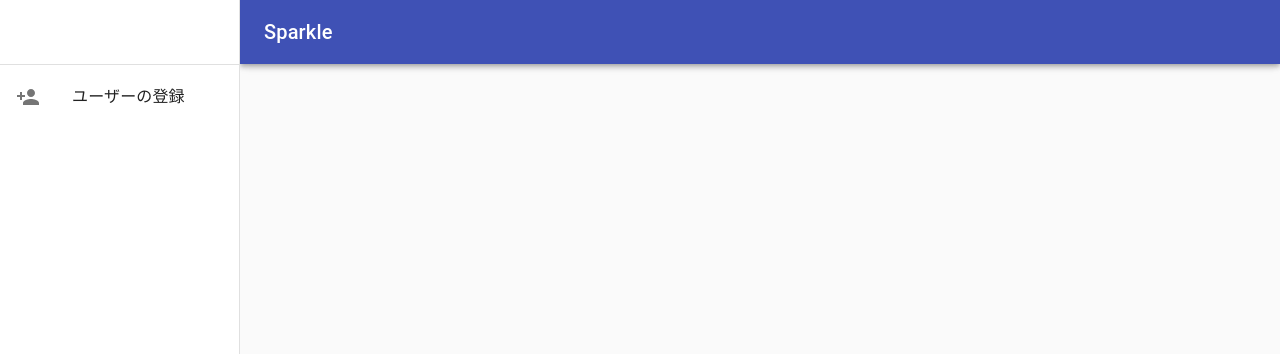
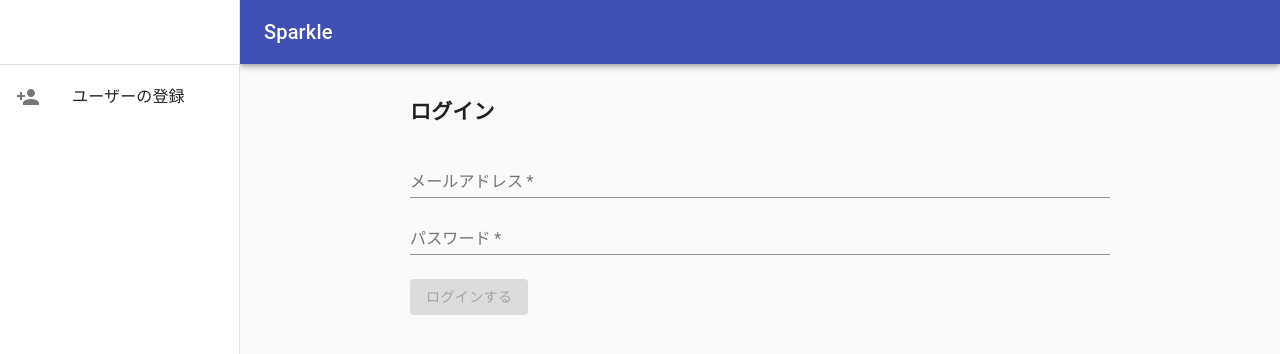
Before and after one commit to shohei-12/sparkle, a React (Create React App) app in the folder frontend/: page /signin in a window 1280 px wide. Shown: the top 354 px of the page. Built offline with nearby package versions, Linux system fonts and the light colour scheme.

Commit message:
Add signin page (#36)

```diff
--- a/frontend/src/Router.tsx
+++ b/frontend/src/Router.tsx
@@ -1,10 +1,11 @@
 import React from "react";
 import { Switch, Route } from "react-router-dom";
-import { SignUp } from "./templates";
+import { SignIn, SignUp } from "./templates";
 
 const Router: React.FC = () => {
   return (
     <Switch>
+      <Route exact path="/signin" component={SignIn} />
       <Route exact path="/signup" component={SignUp} />
     </Switch>
   );
--- /dev/null
+++ b/frontend/src/templates/SignIn.tsx
@@ -0,0 +1,101 @@
+import React, { useState, useCallback } from "react";
+import { useDispatch } from "react-redux";
+import { useForm } from "react-hook-form";
+import { SecondaryButton, TextInput } from "../components/UIkit";
+import { signIn } from "../re-ducks/users/operations";
+
+type Inputs = {
+  email: string;
+  password: string;
+};
+
+const SignIn: React.FC = () => {
+  const { register, handleSubmit, errors } = useForm<Inputs>({
+    defaultValues: {
+      email: "",
+      password: "",
+    },
+  });
+
+  const dispatch = useDispatch();
+
+  const [email, setEmail] = useState("");
+  const [password, setPassword] = useState("");
+
+  const inputEmail = useCallback(
+    (event: React.ChangeEvent<HTMLInputElement>) => {
+      setEmail(event.target.value);
+    },
+    [setEmail]
+  );
+
+  const inputPassword = useCallback(
+    (event: React.ChangeEvent<HTMLInputElement>) => {
+      setPassword(event.target.value);
+    },
+    [setPassword]
+  );
+
+  return (
+    <div className="wrap">
+      <h2>ログイン</h2>
+      <TextInput
+        fullWidth={true}
+        label="メールアドレス"
+        multiline={false}
+        required={true}
+        rows="1"
+        type="email"
+        name="email"
+        inputRef={register({
+          required: "入力必須です。",
+          maxLength: {
+            value: 256,
+            message: "256文字以内で入力してください。",
+          },
+          pattern: {
+            value: /^[\w+.-]+@[a-z\d.-]+\.[a-z]+$/i,
+            message: "メールアドレスの形式が正しくありません。",
+          },
+        })}
+        error={Boolean(errors.email)}
+        helperText={errors.email && errors.email.message}
+        onChange={inputEmail}
+      />
+      <TextInput
+        fullWidth={true}
+        label="パスワード"
+        multiline={false}
+        required={true}
+        rows="1"
+        type="password"
+        name="password"
+        inputRef={register({
+          required: "入力必須です。",
+          minLength: {
+            value: 6,
+            message: "6文字以上で入力してください。",
+          },
+          pattern: {
+            value: /^[\w-]+$/,
+            message:
+              "半角英数字、ハイフン(-)、アンダーバー(_)のみ利用可能です。",
+          },
+        })}
+        error={Boolean(errors.password)}
+        helperText={errors.password && errors.password.message}
+        onChange={inputPassword}
+      />
+      <div className="space-m"></div>
+      <SecondaryButton
+        text="ログインする"
+        disabled={email && password ? false : true}
+        onClick={handleSubmit(() => {
+          dispatch(signIn(email, password));
+        })}
+      />
+    </div>
+  );
+};
+
+export default SignIn;
--- a/frontend/src/templates/index.ts
+++ b/frontend/src/templates/index.ts
@@ -1 +1,2 @@
+export { default as SignIn } from "./SignIn";
 export { default as SignUp } from "./SignUp";
```
